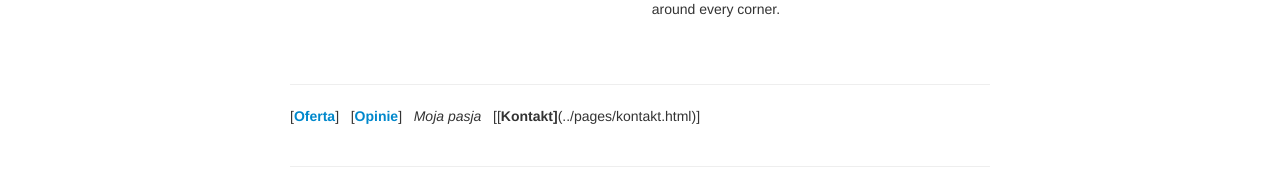
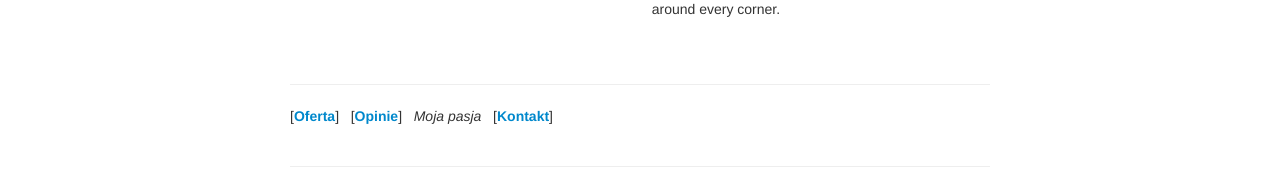
Before and after one commit to StephenEastham/StephenEastham.github.io, a Jekyll site: the page built from pages/pasja.md, in a window 1280 px wide. Shown: the part 1698-1893 px from the top of the page. Built offline with Jekyll 4.4.1, drawn with Linux system fonts in a browser that asks for light colours.

Commit message:
Update pasja.md

```diff
--- a/pages/pasja.md
+++ b/pages/pasja.md
@@ -48,4 +48,4 @@ Ale zanim to zrozumiałem trwało to długo, nim się z tym zamysłem nie zident
 
 ---
 
-[[__Oferta__](https://smoothenglish.com)]  &#xA0; [[__Opinie__](../pages/opinie.html)]  &#xA0; _Moja pasja_  &#xA0;   [[__Kontakt]__(../pages/kontakt.html)]
+[[__Oferta__](https://smoothenglish.com)]  &#xA0; [[__Opinie__](../pages/opinie.html)]  &#xA0; _Moja pasja_  &#xA0;   [[__Kontakt__](../pages/kontakt.html)]
```
